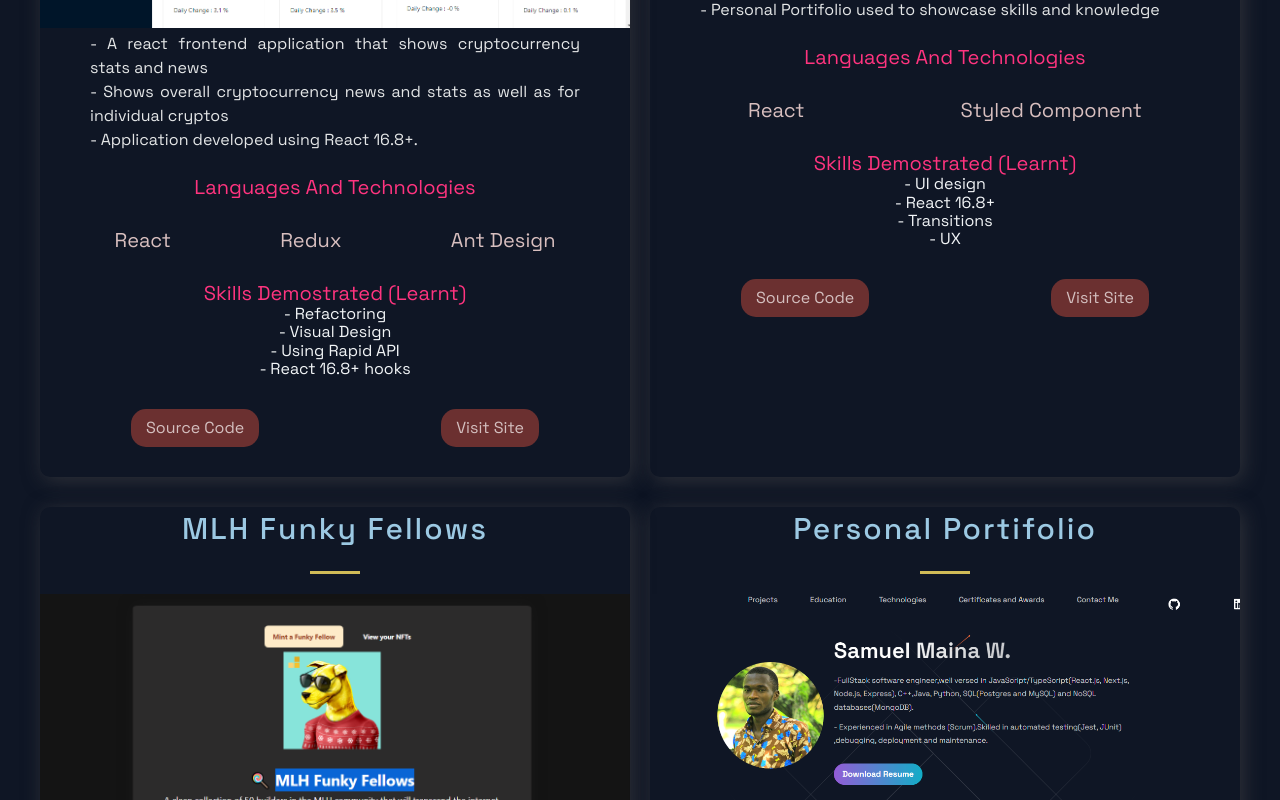
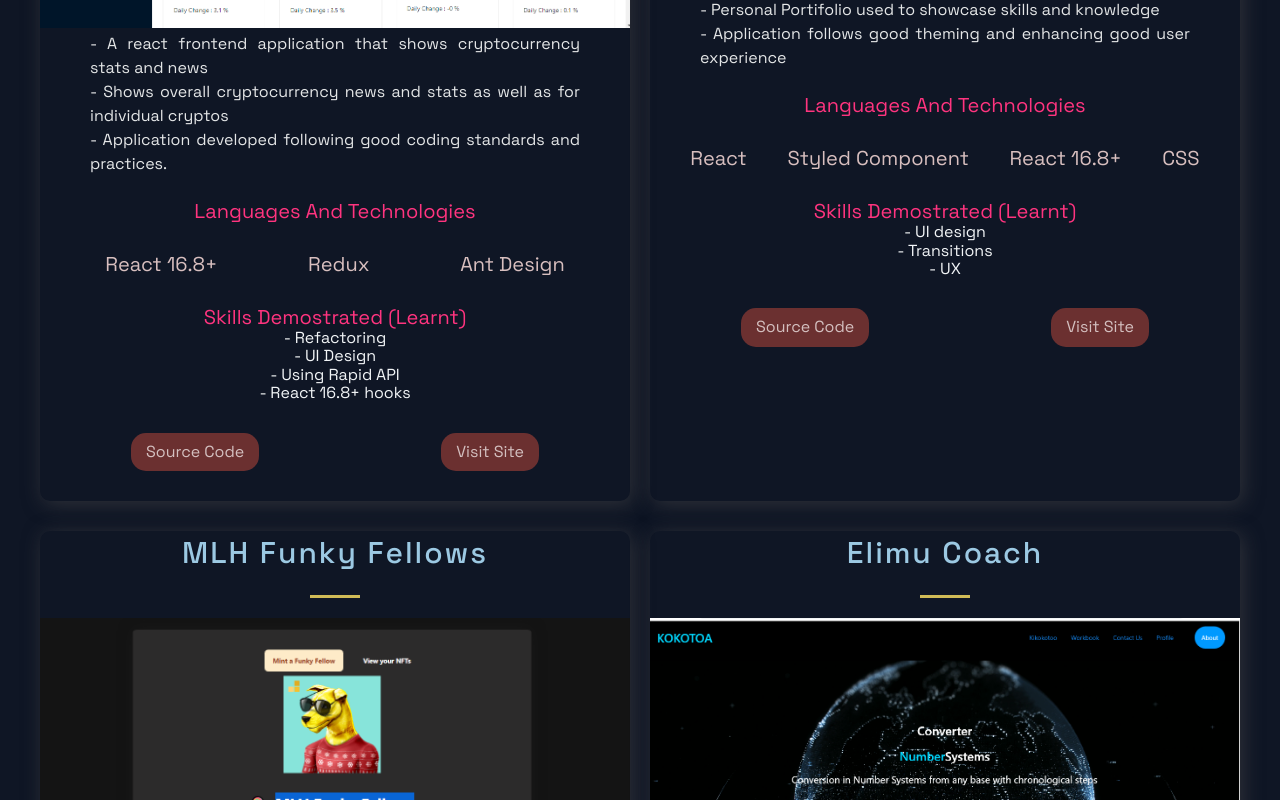
Before and after one commit to samuelmaina/portifolio, a Next.js app: page / in a window 1280 px wide. Shown: the part 3460-4260 px from the top of the page. Built offline with nearby package versions, Linux system fonts and the light colour scheme; no server answers.

Commit message:
Description Improvement: Improved project desc.

```diff
--- a/src/constants/constants.js
+++ b/src/constants/constants.js
@@ -95,13 +95,13 @@ export const projects = [
     description: [
       "A react frontend application that shows cryptocurrency stats and news",
       "Shows overall cryptocurrency news and stats as well as for individual cryptos",
-      "Application developed using React 16.8+.",
+      "Application developed following good coding standards and practices.",
     ],
     images: ["/images/masoko_5.png"],
-    tags: ["React", "Redux", "Ant Design"],
+    tags: ["React 16.8+", "Redux", "Ant Design"],
     skills: [
       "Refactoring",
-      "Visual Design",
+      "UI Design",
       "Using Rapid API",
       "React 16.8+ hooks",
     ],
@@ -112,10 +112,13 @@ export const projects = [
 
   {
     title: "Personal Portifolio",
-    description: ["Personal Portifolio used to showcase skills and knowledge"],
+    description: [
+      "Personal Portifolio used to showcase skills and knowledge",
+      "Application follows good theming and enhancing good user experience",
+    ],
     images: ["/images/portifolio.png"],
-    tags: ["React", "Styled Component"],
-    skills: ["UI design", "React 16.8+", "Transitions", "UX"],
+    tags: ["React", "Styled Component", "React 16.8+", "CSS"],
+    skills: ["UI design", "Transitions", "UX"],
     source: "https://github.com/samuelmaina/portifolio",
     visit: "https://sm-portifolio.vercel.app/",
     id: 8,
@@ -135,16 +138,6 @@ export const projects = [
     id: 7,
   },
 
-  {
-    title: "Personal Portifolio",
-    description: ["Personal Portifolio used to showcase skills and knowledge"],
-    images: ["/images/portifolio.png"],
-    tags: ["React", "Styled Component"],
-    skills: ["UI design", "React 16.8+", "Transitions", "UX"],
-    source: "https://github.com/samuelmaina/portifolio",
-    visit: "https://sm-portifolio.vercel.app/",
-    id: 8,
-  },
   {
     title: "Elimu Coach",
     description: [
```
